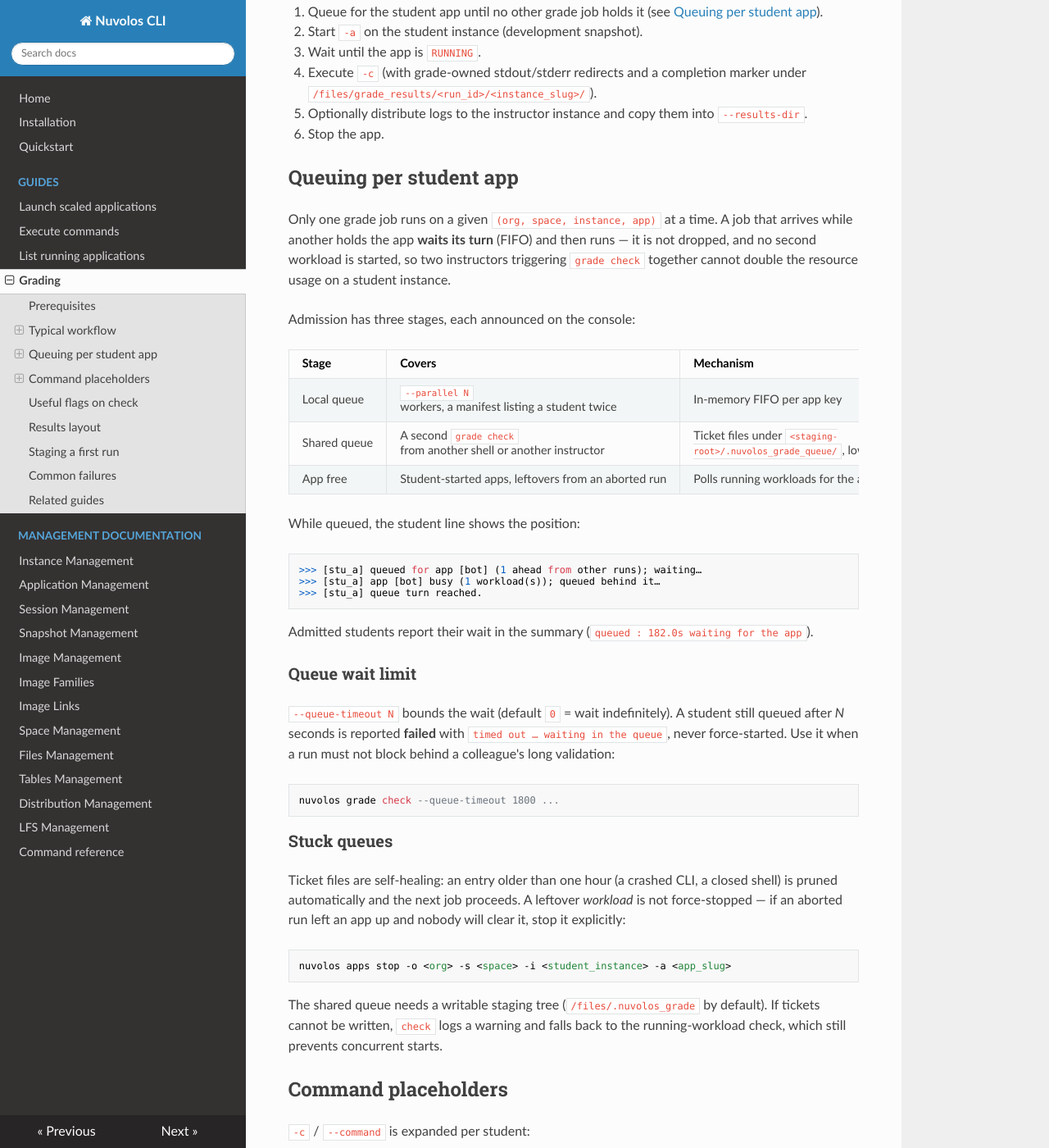
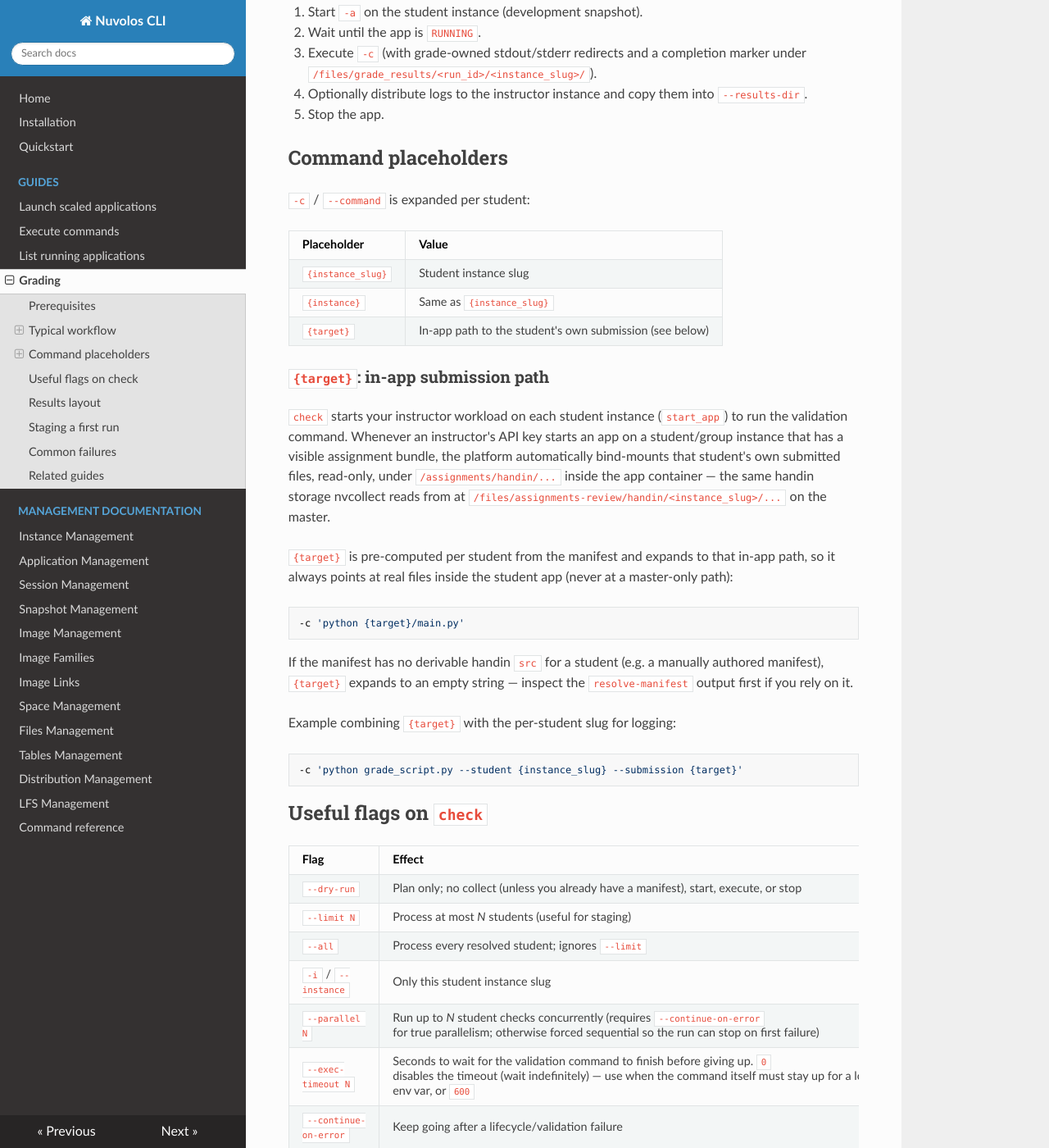
Before and after one commit to nuvolos-cloud/nuvolos-cli, an MkDocs documentation site: the page built from docs/grading.md, in a window 1280 px wide and 1400 px high, scrolled down 2298 px. Shown: the whole window at 82% size. Built offline with MkDocs 1.6.1, drawn with Linux system fonts in a browser that asks for light colours; nearby versions of some CDN libraries; some of the changed text lies outside the part shown.

Commit message:
Fix grading review feedback
Co-authored-by: gian-alphacruncher <274203063+gian-alphacruncher@users.noreply.github.com>

````diff
--- a/docs/grading.md
+++ b/docs/grading.md
@@ -114,68 +114,13 @@ nuvolos grade check \
 
 Per student, `check` does:
 
-1. Queue for the student app until no other grade job holds it
-   (see [Queuing per student app](#queuing-per-student-app)).
-2. Start `-a` on the student instance (development snapshot).
-3. Wait until the app is `RUNNING`.
-4. Execute `-c` (with grade-owned stdout/stderr redirects and a completion
+1. Start `-a` on the student instance (development snapshot).
+2. Wait until the app is `RUNNING`.
+3. Execute `-c` (with grade-owned stdout/stderr redirects and a completion
    marker under `/files/grade_results/<run_id>/<instance_slug>/`).
-5. Optionally distribute logs to the instructor instance and copy them into
+4. Optionally distribute logs to the instructor instance and copy them into
    `--results-dir`.
-6. Stop the app.
-
-## Queuing per student app
-
-Only one grade job runs on a given `(org, space, instance, app)` at a time.
-A job that arrives while another holds the app **waits its turn** (FIFO) and
-then runs — it is not dropped, and no second workload is started, so two
-instructors triggering `grade check` together cannot double the resource
-usage on a student instance.
-
-Admission has three stages, each announced on the console:
-
-| Stage | Covers | Mechanism |
-|-------|--------|-----------|
-| Local queue | `--parallel N` workers, a manifest listing a student twice | In-memory FIFO per app key |
-| Shared queue | A second `grade check` from another shell or another instructor | Ticket files under `<staging-root>/.nuvolos_grade_queue/`, lowest sequence wins |
-| App free | Student-started apps, leftovers from an aborted run | Polls running workloads for the app until none remain |
-
-While queued, the student line shows the position:
-
-```
->>> [stu_a] queued for app [bot] (1 ahead from other runs); waiting…
->>> [stu_a] app [bot] busy (1 workload(s)); queued behind it…
->>> [stu_a] queue turn reached.
-```
-
-Admitted students report their wait in the summary
-(`queued : 182.0s waiting for the app`).
-
-### Queue wait limit
-
-`--queue-timeout N` bounds the wait (default `0` = wait indefinitely).
-A student still queued after *N* seconds is reported **failed** with
-`timed out … waiting in the queue`, never force-started. Use it when a run
-must not block behind a colleague's long validation:
-
-```
-nuvolos grade check --queue-timeout 1800 ...
-```
-
-### Stuck queues
-
-Ticket files are self-healing: an entry older than one hour (a crashed CLI,
-a closed shell) is pruned automatically and the next job proceeds. A leftover
-*workload* is not force-stopped — if an aborted run left an app up and nobody
-will clear it, stop it explicitly:
-
-```
-nuvolos apps stop -o <org> -s <space> -i <student_instance> -a <app_slug>
-```
-
-The shared queue needs a writable staging tree (`/files/.nuvolos_grade` by
-default). If tickets cannot be written, `check` logs a warning and falls back
-to the running-workload check, which still prevents concurrent starts.
+5. Stop the app.
 
 ## Command placeholders
 
@@ -225,7 +170,6 @@ Example combining `{target}` with the per-student slug for logging:
 | `-i` / `--instance` | Only this student instance slug |
 | `--parallel N` | Run up to *N* student checks concurrently (requires `--continue-on-error` for true parallelism; otherwise forced sequential so the run can stop on first failure) |
 | `--exec-timeout N` | Seconds to wait for the validation command to finish before giving up. `0` disables the timeout (wait indefinitely) — use when the command itself must stay up for a long external test run. Default: `GRADE_EXEC_TIMEOUT_SECS` env var, or `600` |
-| `--queue-timeout N` | Seconds to wait in the queue when another grade job holds a student app. `0` (default) waits indefinitely in FIFO order; a student still queued after *N* seconds is reported failed |
 | `--continue-on-error` | Keep going after a lifecycle/validation failure |
 | `--skip-missing-instances` | Skip manifest instances not visible via `instances list` |
 | `--pull-logs` / `--no-pull-logs` | After execute, copy logs to instructor (default: pull) |
@@ -318,8 +262,6 @@ Recommended order on a new assignment:
 | Validation command exited with code ≠ 0 | Student script failed; inspect `output.log` / `error.log` under results |
 | Log pull failed / files missing on master | Distribute/FS settle issue; check `/files/grade_results/<run_id>/...` on master after refresh |
 | Parallelism ignored | Without `--continue-on-error`, workers are forced to 1 so the run can stop after the first failure |
-| Run appears to hang at "queued for app …" | Another grade job holds that app; it starts automatically when the holder finishes, or bound it with `--queue-timeout` ([Queuing per student app](#queuing-per-student-app)) |
-| Student failed: "timed out … waiting in the queue" | `--queue-timeout` elapsed while another job held the app; raise it or clear a leftover workload |
 | Student failed: "timed out … waiting for command completion" | The validation command never wrote `.cmd_done`; check `output.log` under the results dir, or raise `--exec-timeout` (`0` waits indefinitely) |
 
 ## Related guides
````
Also changed, not shown: 2 other files.
